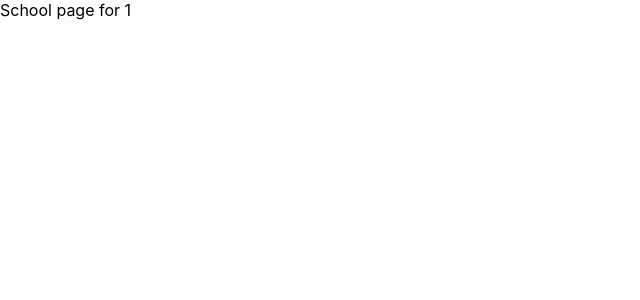
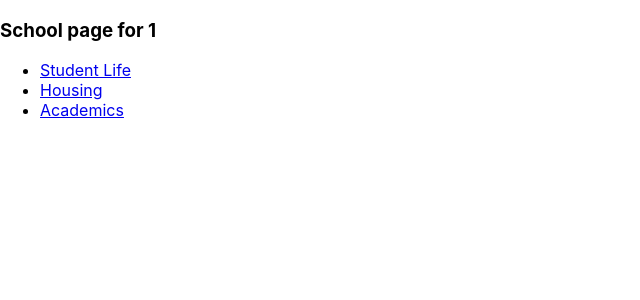
Before and after one commit to Jaden51/school-buddy, a React (Create React App) app: page /schools/1 in a window 1280 px wide. Shown: the top 300 px of the page, without its empty margins (0-640 px from the left). Built offline with nearby package versions, Linux system fonts and the light colour scheme.

Commit message:
adding school pages

```diff
--- a/src/App.js
+++ b/src/App.js
@@ -18,7 +18,7 @@ function App() {
         <Route exact path="/schools/:schoolId">
           <SchoolPage />
         </Route>
-        <Route path="/schools">
+        <Route exact path="/schools">
           <Schools />
         </Route>
       </Switch>
--- a/src/SchoolPage.js
+++ b/src/SchoolPage.js
@@ -1,14 +1,51 @@
-import {useParams} from 'react-router-dom'
+import {useParams,
+  useRouteMatch,
+  Switch,
+  Route,
+  Link} from 'react-router-dom'
 
 function Schools() {
   const {schoolId} = useParams();
+
+  let { path, url } = useRouteMatch();
+  console.log(url)
   if (schoolId != null) {
     return (
       <div>
-        School page for {schoolId}
-      </div>
+        <Switch>
+          <Route exact path={path}>
+            <h3>School page for {schoolId}</h3>
+            <ul>
+              <li>
+                <Link to={`${url}/Student Life`}>Student Life</Link>
+              </li>
+              <li>
+                <Link to={`${url}/Housing`}>Housing</Link>
+              </li>
+              <li>
+                <Link to={`${url}/Academics`}>Academics</Link>
+              </li>
+            </ul>
+          </Route>
+
+          <Route path={`${path}/:topicId`}>
+            <Topic />
+          </Route>
+      </Switch>
+    </div>
     )
   }
 }
 
+function Topic() {
+
+  const {schoolId, topicId} = useParams();
+  console.log(topicId)
+  return (
+    <div>
+      <h3>{topicId} at {schoolId}</h3>
+    </div>
+  );
+}
+
 export default Schools;
--- a/src/Schools.js
+++ b/src/Schools.js
@@ -5,15 +5,15 @@ function Schools() {
     <div>Schools listings
       <ul>
         <li>
-          <Link to="Schools/UBC"> University of British Columnbia</Link>
+          <Link to="Schools/University of British Columnbia"> University of British Columnbia</Link>
         </li>
         <li>
-          <Link to="Schools/UT">University of Toronto</Link>
+          <Link to="Schools/University of Toronto">University of Toronto</Link>
         </li>
         <li>
-          <Link to="Schools/UW">University of Waterloo</Link>
+          <Link to="Schools/University of Waterloo">University of Waterloo</Link>
         </li>
-        <li><Link to="Schools/Langara">Langara College</Link></li>
+        <li><Link to="Schools/Langara College">Langara College</Link></li>
       </ul>
     </div>
   )
```
Also changed, not shown: 1 other file (tests, documents, lock files or other folders).
